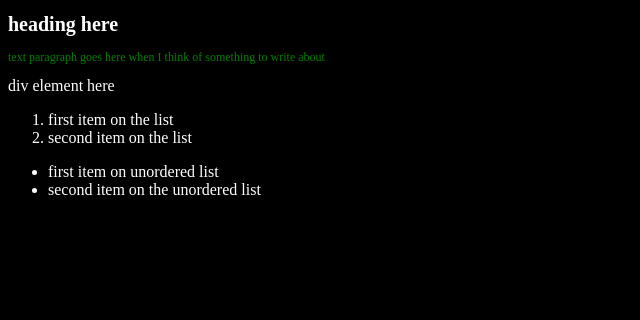
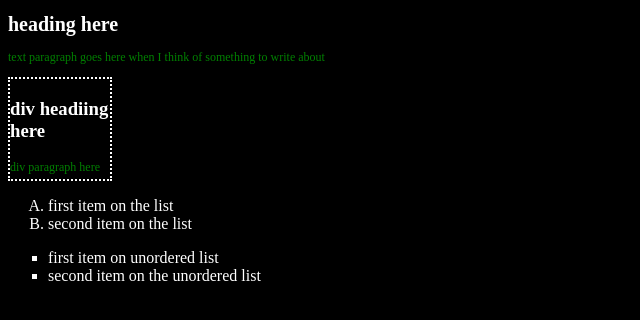
Before and after one commit to EliasMusse/EliasMusse.github.io, a plain HTML site: page index.html in a window 1280 px wide. Shown: the whole page, without its empty margins (0-640 px from the left). Drawn offline with Linux system fonts and the light colour scheme.

Commit message:
Update index.html

```diff
--- a/index.html
+++ b/index.html
@@ -18,12 +18,32 @@ p{ font-size: 12px;
 h1{
     font-size: 20px;
 }
+
+
+ol{
+    list-style: upper-latin;
+
+}
+
+ul{
+
+    list-style: square;
+}
+.divhere{
+    border-width: 2px;
+    border-style: dotted;
+    width: 100px;
+    height: 100px;
+}
 </style>
 </head>
 <body>
     <h1> heading here</h1>
     <p>text paragraph goes here when I think of something to write about</p>
-    <div>div element here</div>
+    <div class="divhere">
+        <h3>div headiing here</h3>
+        <p>div paragraph here</p>
+    </div>
     <ol>
         <li>first item on the list</li>
 <li>second item on the list</li>
```
